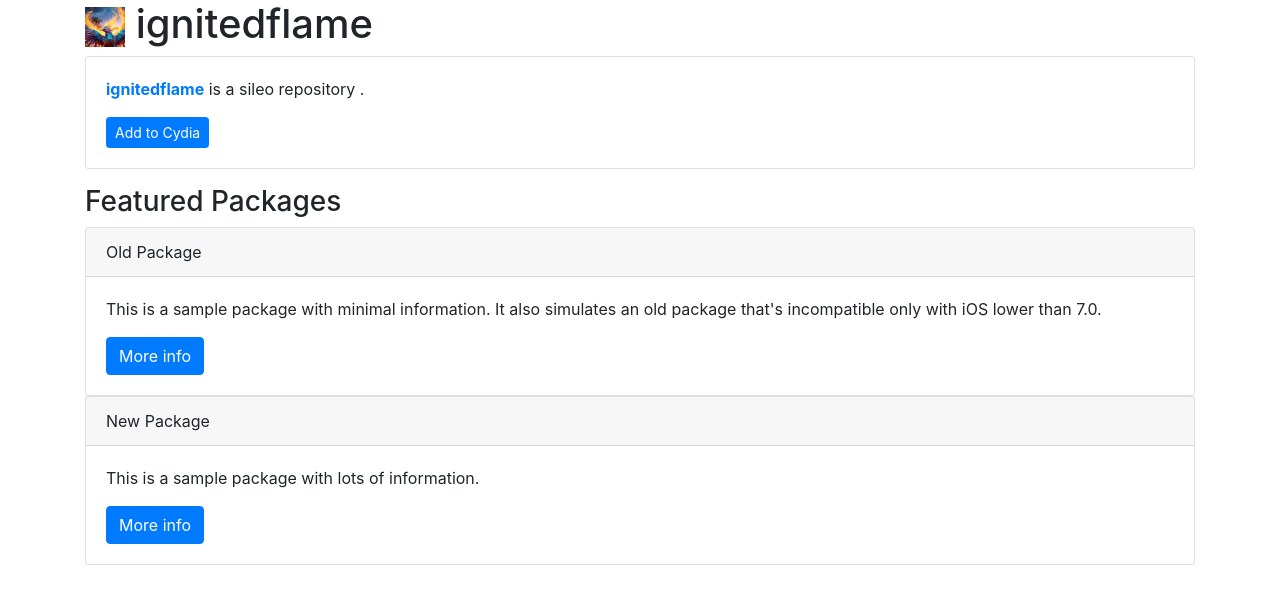
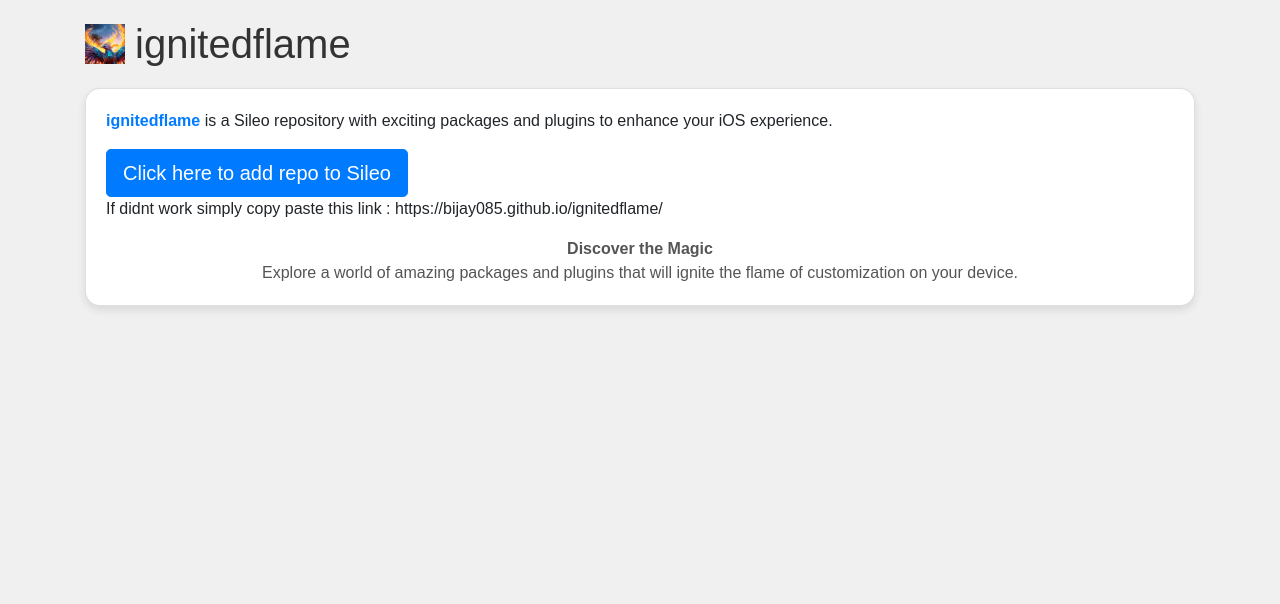
Before and after one commit to bijay085/ignitedflame, a plain HTML site: page index.html in a window 1280 px wide. Drawn offline with nearby package versions, Linux system fonts and the light colour scheme.

Commit message:
Some changes to files

```diff
--- a/index.html
+++ b/index.html
@@ -1,54 +1,91 @@
 <!DOCTYPE html>
 <html lang="en">
+
 <head>
   <title>ignitedflame</title>
   <meta charset="utf-8">
   <meta name="viewport" content="width=device-width, initial-scale=1">
   <link rel="stylesheet" href="https://stackpath.bootstrapcdn.com/bootstrap/4.5.0/css/bootstrap.min.css" integrity="sha384-9aIt2nRpC12Uk9gS9baDl411NQApFmC26EwAOH8WgZl5MYYxFfc+NcPb1dKGj7Sk" crossorigin="anonymous">
   <link rel="stylesheet" href="depictions/style.css">
-  <script src="https://ajax.googleapis.com/ajax/libs/jquery/2.1.3/jquery.min.js"></script>
+  <style>
+    body {
+      background-color: #f0f0f0; /* Light Gray */
+      font-family: 'Arial', sans-serif;
+    }
+
+    .container {
+      margin-top: 20px;
+    }
+
+    h1 {
+      display: flex;
+      align-items: center;
+      color: #333; /* Dark Gray */
+    }
+
+    h1 img {
+      margin-right: 10px;
+    }
+
+    .card {
+      margin-top: 20px;
+      border-radius: 15px;
+      box-shadow: 0 4px 8px rgba(0, 0, 0, 0.1);
+      transition: transform 0.3s;
+    }
+
+    .card:hover {
+      transform: scale(1.05);
+    }
+
+    .btn-primary {
+      background-color: #007bff; /* Blue */
+      border-color: #007bff; /* Blue */
+    }
+
+    .btn-primary:hover {
+      background-color: #0056b3; /* Darker Blue */
+      border-color: #0056b3; /* Darker Blue */
+    }
+
+    .card-title {
+      color: #333; /* Dark Gray */
+    }
+
+    .card-text {
+      color: #555; /* Dim Gray */
+      text-align: center;
+      margin-top: 10px;
+    }
+  </style>
+  <script>
+    // Simple JS animation for the logo
+    $(document).ready(function() {
+      $('.logo').animate({ fontSize: '2em' }, 1000);
+    });
+  </script>
 </head>
+
 <body>
 
   <div class="container">
-	<h1><img src="sileo.png" alt="logo" width="40px" height="40px"> ignitedflame</h1>
+    <h1><img class="logo" src="sileo.png" alt="logo" width="40px" height="40px"> ignitedflame</h1>
   </div>
 
   <div class="container">
     <div class="card">
       <div class="card-body">
-			<p><span class="text-primary"><b>ignitedflame</span></b> is a sileo repository .</p>
-			<a class="btn btn-sm btn-primary" href="cydia://url/https://cydia.saurik.com/api/share#?source=https://supermamon.github.io/ignitedflame/">Add to Cydia</a>
+        <p><span class="text-primary"><b>ignitedflame</b></span> is a Sileo repository with exciting packages and plugins to enhance your iOS experience.</p>
+        <a class="btn btn-lg btn-primary" href="sileo://url/https://bijay085.github.io/ignitedflame/" target="_blank">Click here to add repo to Sileo </a>
+		<p>If didnt work simply copy paste this link :   <span>https://bijay085.github.io/ignitedflame/</span></p>
+        <p class="card-text">
+          <strong>Discover the Magic</strong><br>
+          Explore a world of amazing packages and plugins that will ignite the flame of customization on your device.
+        </p>
       </div>
     </div>
   </div>
-<p></p>
-<div class="container">
-  <h3 id="wells" class="page-header">Featured Packages</h3>
-</div>
-
-<div class="container">
-	<div class="card">
-		<div class="card-header">
-			Old Package
-		</div>
-		<div class="card-body">
-		  <p class="card-text">This is a sample package with minimal information.
-			It also simulates an old package that's incompatible only with iOS lower than 7.0.</p>
-			<a class="btn btn-xs btn-primary" href="depictions/?p=com.supermamon.oldpackage">More info</a>
-		</div>
-	</div>
-	<div class="card">
-		<div class="card-header">
-			New Package
-		</div>
-		<div class="card-body">
-		  <p class="card-text">This is a sample package with lots of information.</p>
-		  <a class="btn btn-xs btn-primary" href="depictions/?p=com.supermamon.newpackage">More info</a>
-		</div>
-	</div>
-
-</div>
 
 </body>
+
 </html>
```
Also changed, not shown: 7 other files. Lines whose indentation alone changed are shown as unchanged.
